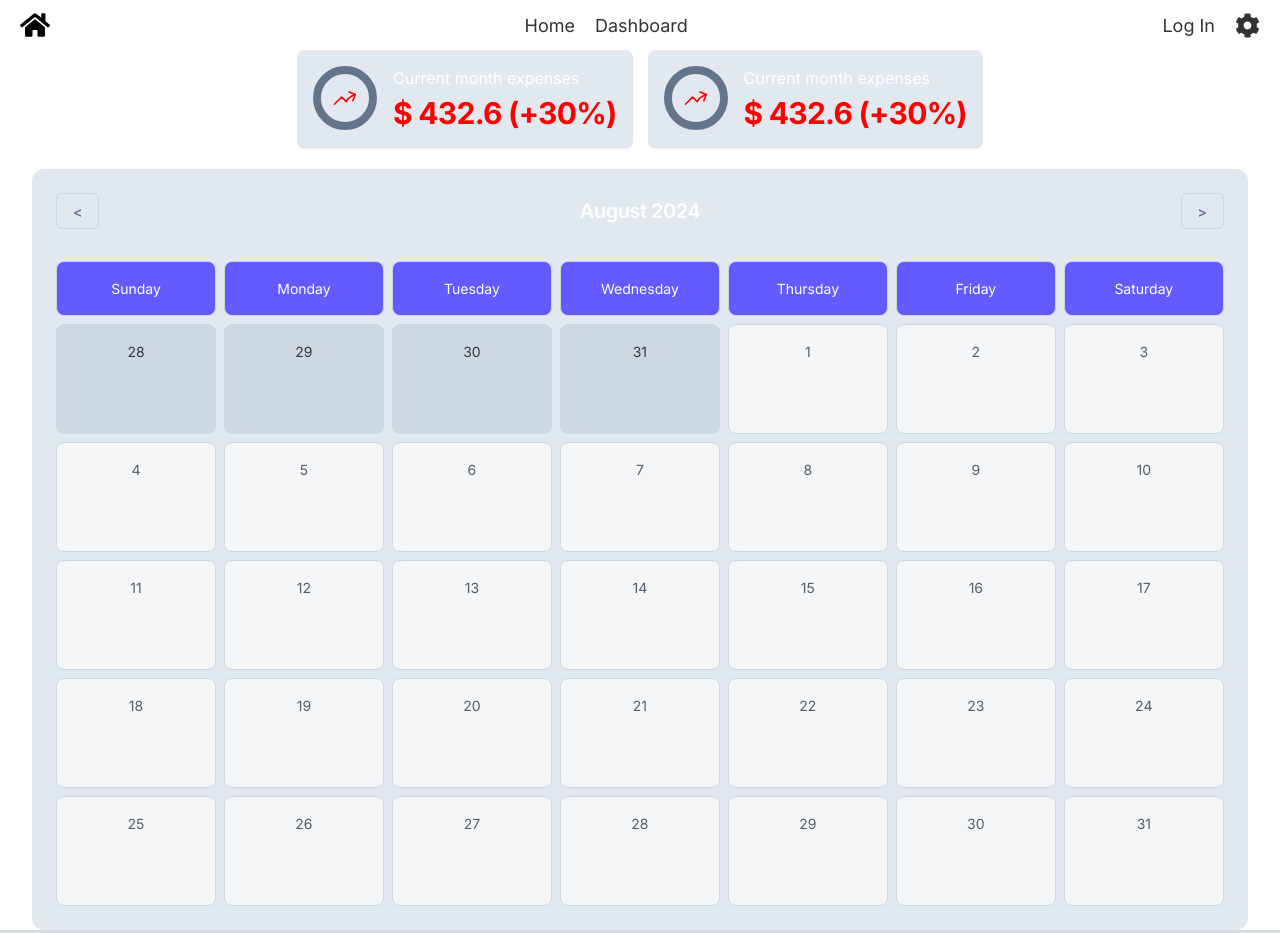
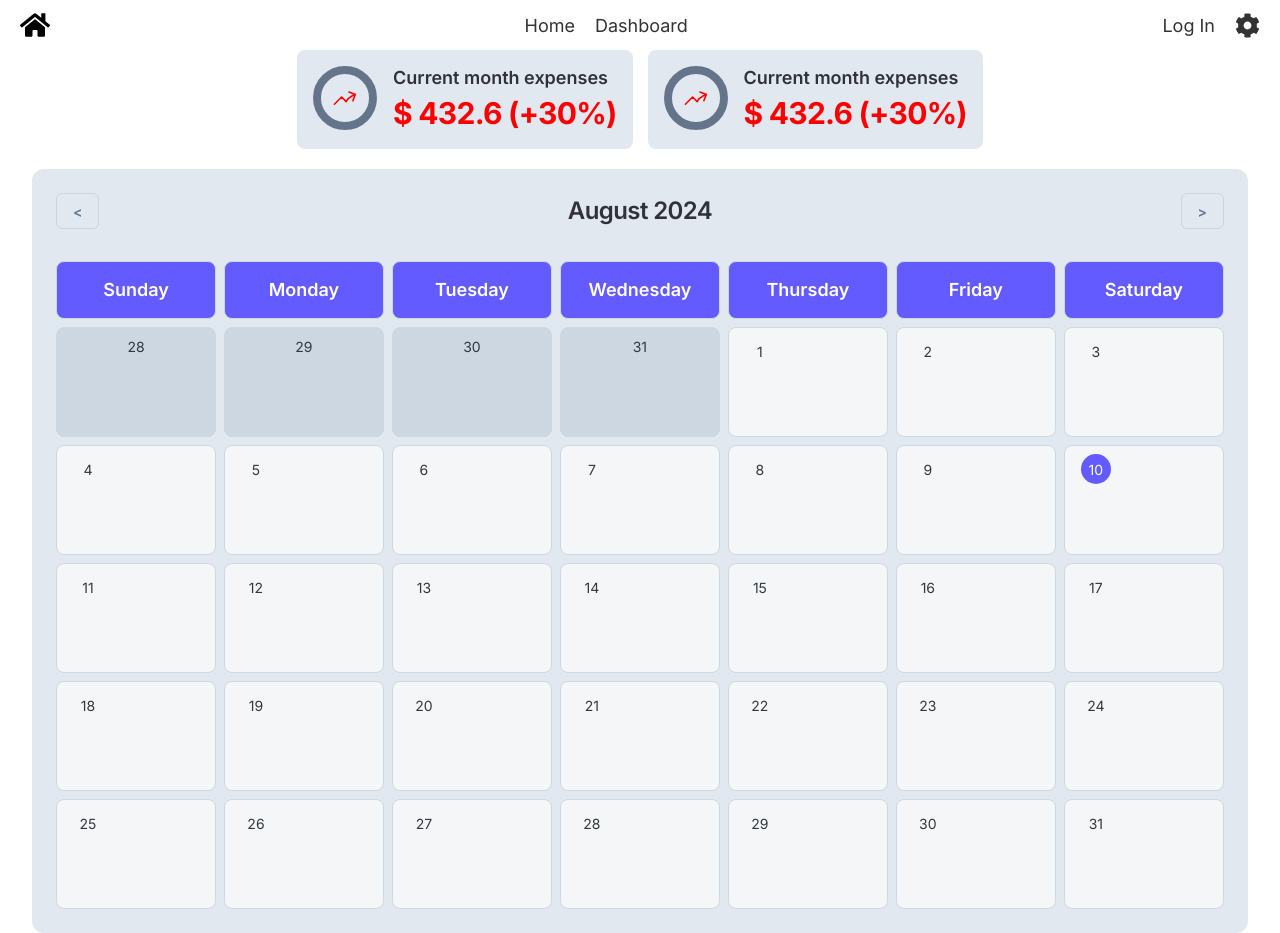
Before and after one commit to FranciscoMonteiro694/delivery-spender, a Next.js app in the folder delivery-frontend/: page / in a window 1280 px wide. Built offline with nearby package versions, Linux system fonts and the light colour scheme.

Commit message:
Continue styling calendar

```diff
--- a/delivery-frontend/src/app/components/Calendar.tsx
+++ b/delivery-frontend/src/app/components/Calendar.tsx
@@ -18,9 +18,10 @@ const getStartDayOfMonth = (month: number, year: number) => {
 };
 
 const Calendar: React.FC = () => {
-  const [currentDay, setCurrentDay] = useState(new Date().getDay());
-  const [currentMonth, setCurrentMonth] = useState(new Date().getMonth());
-  const [currentYear, setCurrentYear] = useState(new Date().getFullYear());
+  const today = new Date();
+  const [currentDay, setCurrentDay] = useState(today.getDate());
+  const [currentMonth, setCurrentMonth] = useState(today.getMonth());
+  const [currentYear, setCurrentYear] = useState(today.getFullYear());
 
   const totalDays = getDaysInMonth(currentMonth, currentYear);
   const startDay = getStartDayOfMonth(currentMonth, currentYear);
@@ -43,6 +44,7 @@ const Calendar: React.FC = () => {
   const goToPrevMonth = () => {
     setCurrentMonth(prevMonth);
     setCurrentYear(prevMonthYear);
+    console.log("currentDay: "  + currentDay)
   };
 
   const goToNextMonth = () => {
@@ -61,7 +63,7 @@ const Calendar: React.FC = () => {
           >
             &lt;
           </Button>
-          <Typography level="h4" sx={{ color: 'white' }}>
+          <Typography level="h3" sx={{ color: '#30313D' }}>
             {new Date(currentYear, currentMonth).toLocaleString('default', { month: 'long' })} {currentYear}
           </Typography>
           <Button
@@ -80,7 +82,7 @@ const Calendar: React.FC = () => {
             <Grid item xs={1.714} key={index}>
               <Card sx={{ bgcolor: 'neutral.500' }}>
                 <CardContent sx={{ textAlign: 'center' }}>
-                  <Typography level="body-sm" textColor="white">{day}</Typography>
+                  <Typography level="title-lg" textColor="white">{day}</Typography>
                 </CardContent>
               </Card>
             </Grid>
@@ -90,7 +92,7 @@ const Calendar: React.FC = () => {
             <Grid item xs={1.714} key={`prev-${day}`}>
               <Card variant="outlined" sx={{ bgcolor: 'neutral.300', height: '110px', cursor: 'pointer' }}>
                 <CardContent sx={{ textAlign: 'center' }}>
-                  <Typography level="body-sm" textColor="text.secondary">
+                  <Typography level="body-sm" sx={{ marginTop: '-8px'}} textColor="text.secondary">
                     {day}
                   </Typography>
                 </CardContent>
@@ -102,8 +104,21 @@ const Calendar: React.FC = () => {
           {days.map(day => (
             <Grid item xs={1.714} key={day}>
               <Card variant="outlined" sx={{ bgcolor: 'primary.100', height: '110px', cursor: 'pointer' }}>
-                <CardContent sx={{ textAlign: 'center' }}>
-                  <Typography level="body-sm">{day}</Typography>
+                <CardContent sx={{ textAlign: 'center'}}>
+                  <Typography level="body-sm" sx={{
+                      marginTop: '-8px',
+                      display: 'inline-flex', // Ensures the background is circular
+                      alignItems: 'center',
+                      justifyContent: 'center',
+                      width: '30px', // Match the intended circle size
+                      height: '30px',
+                      borderRadius: '50%',
+                      color: day === currentDay ? 'white' : 'inherit',
+                      backgroundColor:
+                        day === currentDay && currentMonth === today.getMonth() && currentYear === today.getFullYear()
+                          ? 'neutral.500' // Circle color for current day
+                          : 'transparent', // No background for other days
+        }}>{day}</Typography>
                 </CardContent>
               </Card>
             </Grid>
--- a/delivery-frontend/src/app/components/CurrentCost.tsx
+++ b/delivery-frontend/src/app/components/CurrentCost.tsx
@@ -26,7 +26,7 @@ export default function CurrentCost() {
           </SvgIcon>
         </CircularProgress>
         <CardContent>
-          <Typography level="body-md" sx={{ color: 'white'}}>Current month expenses</Typography>
+          <Typography level="title-lg" sx={{ color: '#30313D'}}>Current month expenses</Typography>
           <Typography level="h2" textColor="red">$ 432.6 (+30%)</Typography>
         </CardContent>
       </CardContent>
```
